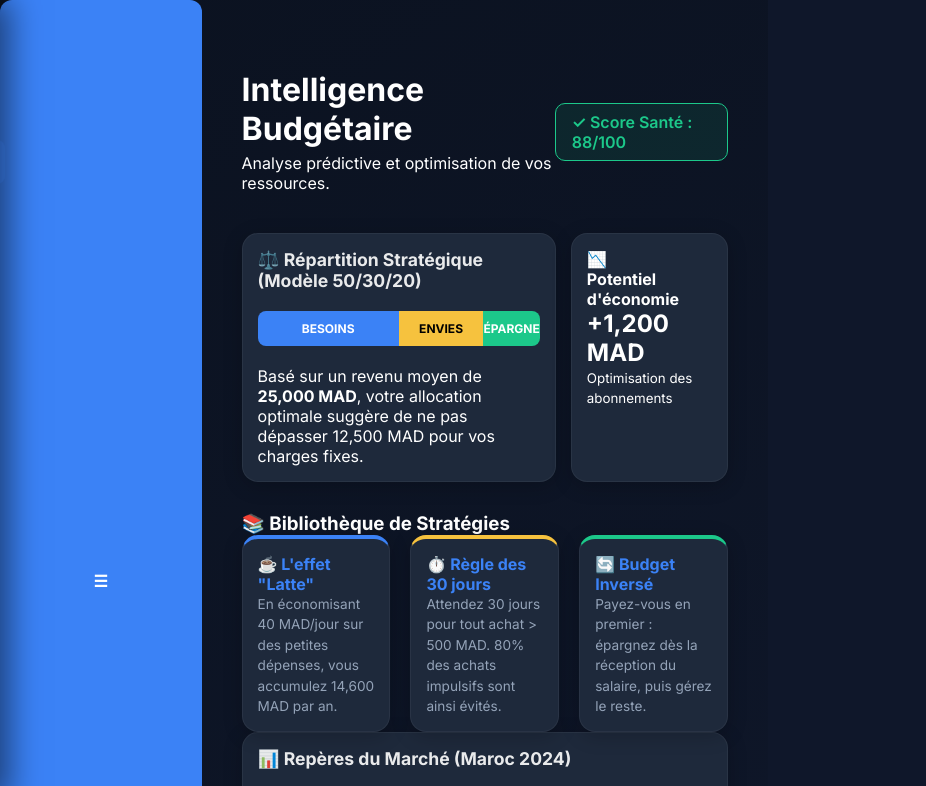
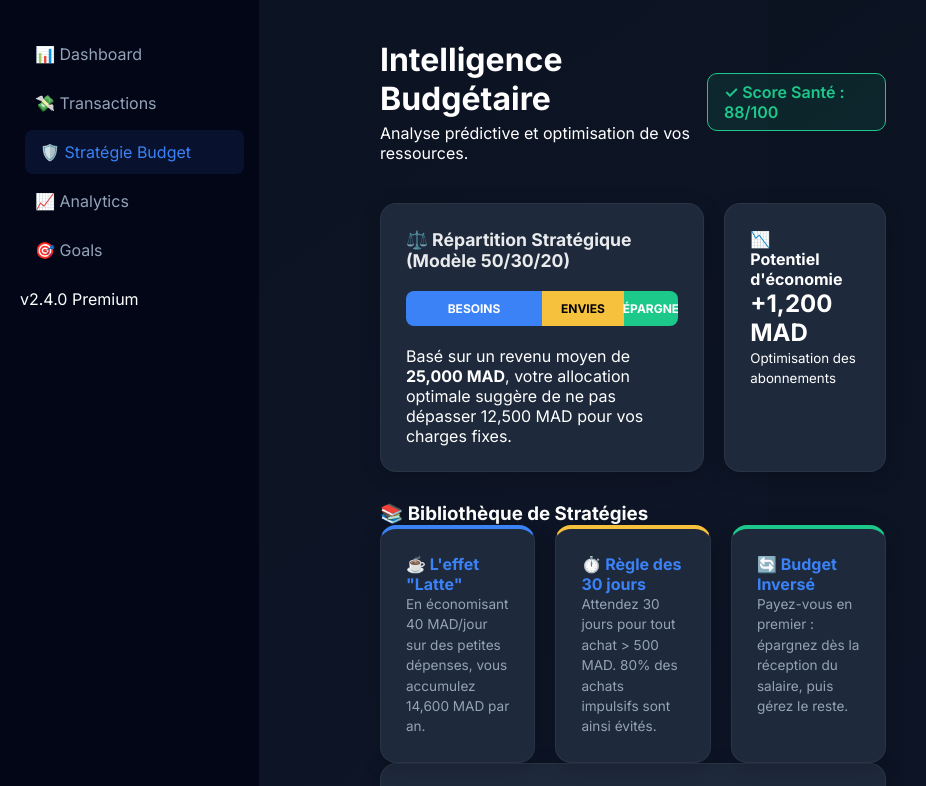
Before and after one commit to Mohammed-Tazi/budget-manager, a website: page frontend/budgets.html in a window 768 px wide. Shown: the top 786 px of the page, 926 px wide, since content can reach past the window. Drawn offline with Linux system fonts and the light colour scheme.

Commit message:
projet final

```diff
--- a/frontend/app.css
+++ b/frontend/app.css
@@ -480,109 +480,3 @@ body {
     border-color: var(--primary-blue);
     color: var(--primary-blue);
 }
-/* --- CONFIGURATION MOBILE FIRST --- */
-
-/* 1. Layout Principal : On empile par défaut (Mobile) */
-body {
-    display: flex;
-    flex-direction: column; /* La sidebar sera en haut ou en bas sur mobile */
-    margin: 0;
-    min-height: 100vh;
-}
-
-/* 2. Sidebar : On la transforme en barre de navigation horizontale sur mobile */
-.sidebar {
-    width: 100%;
-    height: auto;
-    position: relative; /* Plus fixée sur le côté */
-    padding: 10px 0;
-    border-right: none;
-    border-bottom: 1px solid rgba(255,255,255,0.1);
-}
-
-.sidebar nav {
-    display: flex;
-    justify-content: center;
-    gap: 10px;
-    flex-wrap: wrap; /* Pour que les liens passent à la ligne si besoin */
-}
-
-/* 3. Zone principale : Prend toute la largeur */
-.main {
-    margin-left: 0; /* On annule la marge du PC */
-    padding: 20px;
-    width: 100%;
-    box-sizing: border-box;
-}
-
-/* 4. Grilles et Cartes : 1 seule colonne sur mobile */
-.grid, .top-grid {
-    display: grid;
-    grid-template-columns: 1fr !important; /* Force une seule colonne */
-    gap: 15px;
-}
-
-/* --- ADAPTATION POUR TABLETTE ET PC (Écrans > 768px) --- */
-@media (min-width: 768px) {
-    body {
-        flex-direction: row; /* Sidebar à gauche, contenu à droite */
-    }
-
-    .sidebar {
-        width: 260px;
-        height: 100vh;
-        position: fixed;
-    }
-
-    .sidebar nav {
-        flex-direction: column;
-        justify-content: flex-start;
-    }
-
-    .main {
-        margin-left: 260px; /* On remet l'espace pour la sidebar */
-        padding: 40px;
-    }
-
-    .grid {
-        grid-template-columns: repeat(2, 1fr) !important;
-    }
-
-    .top-grid {
-        grid-template-columns: 2fr 1fr !important;
-    }
-}
-
-/* --- AJUSTEMENTS POUR PETITS ÉCRANS --- */
-input, button {
-    font-size: 16px; /* Évite le zoom automatique sur iPhone lors de la saisie */
-}
-
-.card {
-    padding: 15px;
-    overflow-x: auto; /* Permet aux tableaux de défiler si trop larges */
-}
-@media (max-width: 768px) {
-    .sidebar {
-        position: fixed;
-        top: 0;
-        left: -260px; /* Caché par défaut à gauche */
-        width: 260px;
-        height: 100vh;
-        transition: 0.3s ease-in-out;
-        z-index: 2000;
-        box-shadow: 10px 0 30px rgba(0,0,0,0.5);
-    }
-
-    /* Cette classe sera ajoutée/retirée par le bouton Burger */
-    .nav-open .sidebar {
-        left: 0;
-    }
-
-    /* Ajustement du contenu principal pour ne pas être caché */
-    .main {
-        margin-left: 0 !important;
-        width: 100% !important;
-        padding-top: 70px; /* Laisse de la place pour le bouton burger fixe */
-    }
-}
```
